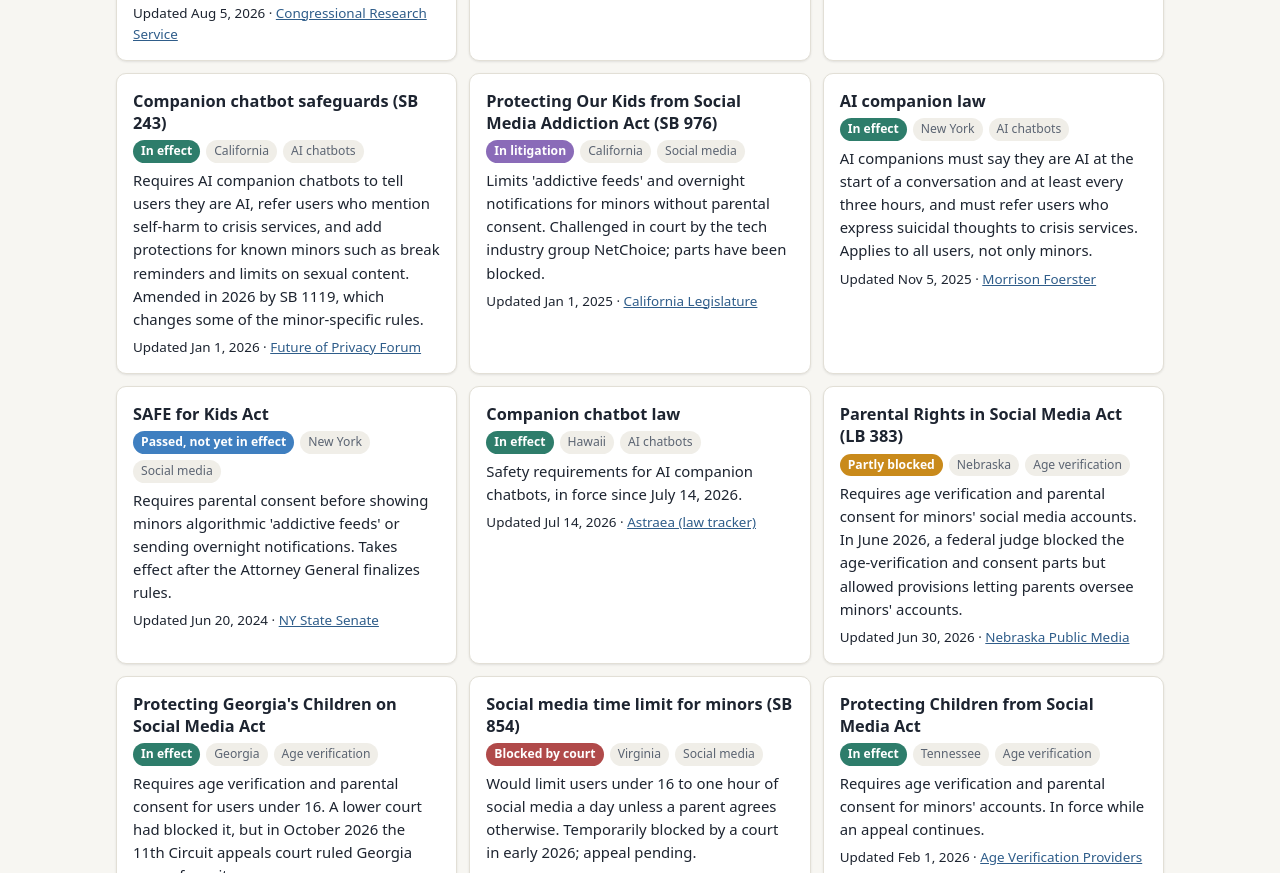
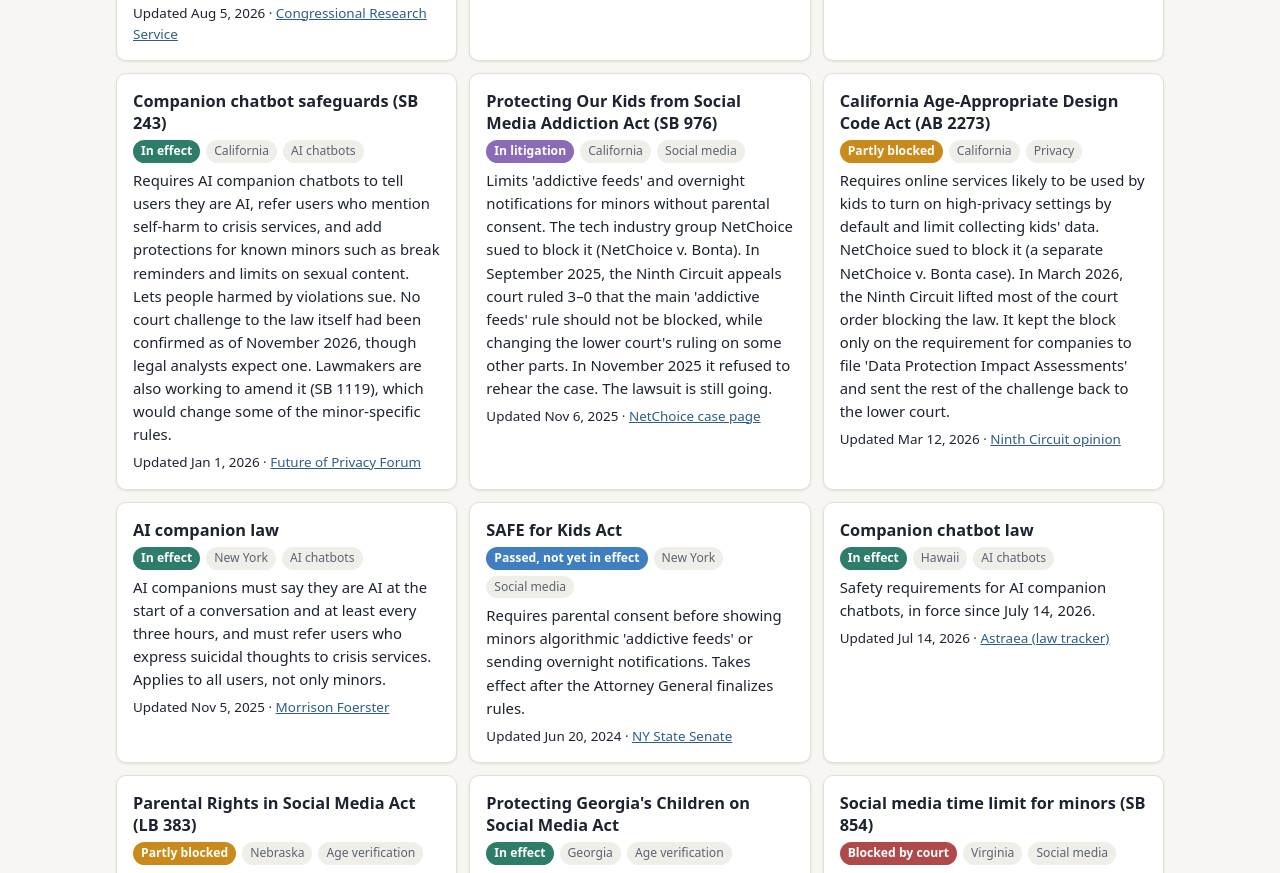
Before and after one commit to alannah369/talk-about-tech-hub, a plain HTML site: page index.html in a window 1280 px wide. Shown: the part 2236-3109 px from the top of the page. Drawn offline with nearby package versions, Linux system fonts and the light colour scheme; no server answers.

Commit message:
Update California entries, add Age-Appropriate Design Code, fix Report button

```diff
--- a/data.js
+++ b/data.js
@@ -97,7 +97,7 @@ const LEGISLATION = [
     topic: "AI chatbots",
     status: "In effect",
     date: "2026-01-01",
-    summary: "Requires AI companion chatbots to tell users they are AI, refer users who mention self-harm to crisis services, and add protections for known minors such as break reminders and limits on sexual content. Amended in 2026 by SB 1119, which changes some of the minor-specific rules.",
+    summary: "Requires AI companion chatbots to tell users they are AI, refer users who mention self-harm to crisis services, and add protections for known minors such as break reminders and limits on sexual content. Lets people harmed by violations sue. No court challenge to the law itself had been confirmed as of November 2026, though legal analysts expect one. Lawmakers are also working to amend it (SB 1119), which would change some of the minor-specific rules.",
     source: "https://fpf.org/blog/understanding-the-new-wave-of-chatbot-legislation-california-sb-243-and-beyond/",
     sourceName: "Future of Privacy Forum"
   },
@@ -106,10 +106,20 @@ const LEGISLATION = [
     state: "CA",
     topic: "Social media",
     status: "In litigation",
-    date: "2025-01-01",
-    summary: "Limits 'addictive feeds' and overnight notifications for minors without parental consent. Challenged in court by the tech industry group NetChoice; parts have been blocked.",
-    source: "https://leginfo.legislature.ca.gov/faces/billNavClient.xhtml?bill_id=202320240SB976",
-    sourceName: "California Legislature"
+    date: "2025-11-06",
+    summary: "Limits 'addictive feeds' and overnight notifications for minors without parental consent. The tech industry group NetChoice sued to block it (NetChoice v. Bonta). In September 2025, the Ninth Circuit appeals court ruled 3–0 that the main 'addictive feeds' rule should not be blocked, while changing the lower court's ruling on some other parts. In November 2025 it refused to rehear the case. The lawsuit is still going.",
+    source: "https://netchoice.org/netchoice-v-bonta-california-2024/",
+    sourceName: "NetChoice case page"
+  },
+  {
+    name: "California Age-Appropriate Design Code Act (AB 2273)",
+    state: "CA",
+    topic: "Privacy",
+    status: "Partly blocked",
+    date: "2026-03-12",
+    summary: "Requires online services likely to be used by kids to turn on high-privacy settings by default and limit collecting kids' data. NetChoice sued to block it (a separate NetChoice v. Bonta case). In March 2026, the Ninth Circuit lifted most of the court order blocking the law. It kept the block only on the requirement for companies to file 'Data Protection Impact Assessments' and sent the rest of the challenge back to the lower court.",
+    source: "https://cdn.ca9.uscourts.gov/datastore/opinions/2026/03/12/25-2366.pdf",
+    sourceName: "Ninth Circuit opinion"
   },
   {
     name: "AI companion law",
--- a/index.html
+++ b/index.html
@@ -30,13 +30,13 @@
       :root:not([data-theme="light"]) {
         --bg: #14171c; --surface: #1c2027; --surface-2: #232832; --text: #e7e9ee;
         --muted: #a0a8b5; --border: #2e3440; --accent: #8bb4dd; --accent-soft: #24334a;
-        --s-none: #2b303a; --shadow: none;
+        --s-none: #2b303a; --shadow: none; color-scheme: dark;
       }
     }
     :root[data-theme="dark"] {
       --bg: #14171c; --surface: #1c2027; --surface-2: #232832; --text: #e7e9ee;
       --muted: #a0a8b5; --border: #2e3440; --accent: #8bb4dd; --accent-soft: #24334a;
-      --s-none: #2b303a; --shadow: none;
+      --s-none: #2b303a; --shadow: none; color-scheme: dark;
     }
 
     * { box-sizing: border-box; }
@@ -53,7 +53,7 @@
 
     /* Header & nav */
     header.top {
-      position: sticky; top: 0; z-index: 10;
+      position: sticky; top: env(safe-area-inset-top, 0px); z-index: 10;
       background: var(--surface);
       border-bottom: 1px solid var(--border);
     }
@@ -587,8 +587,11 @@
           ...t.replies.map(r => el("div", { class: "reply" }, el("div", { class: "meta", text: `${r.author} · ${timeAgo(r.created)}` }), el("div", { class: "body", text: r.body }))),
           el("div", { style: "display:flex;gap:14px" },
             el("button", { class: "link", type: "button", text: "Reply", onclick: () => { replyForm.style.display = replyForm.style.display === "none" ? "grid" : "none"; } }),
-            el("button", { class: "link", type: "button", text: "Report", onclick: () => {
-              if (confirm("Report this post as harmful? It will be hidden.")) { t.hidden = true; saveThreads(); renderThreads(); }
+            el("button", { class: "link", type: "button", text: "Report", onclick: (e) => {
+              // Two clicks: the first asks to confirm, the second hides the post.
+              const btn = e.currentTarget;
+              if (btn.dataset.armed) { t.hidden = true; saveThreads(); renderThreads(); }
+              else { btn.dataset.armed = "1"; btn.textContent = "Click again to hide this post"; }
             } })),
           replyForm
         );
```
